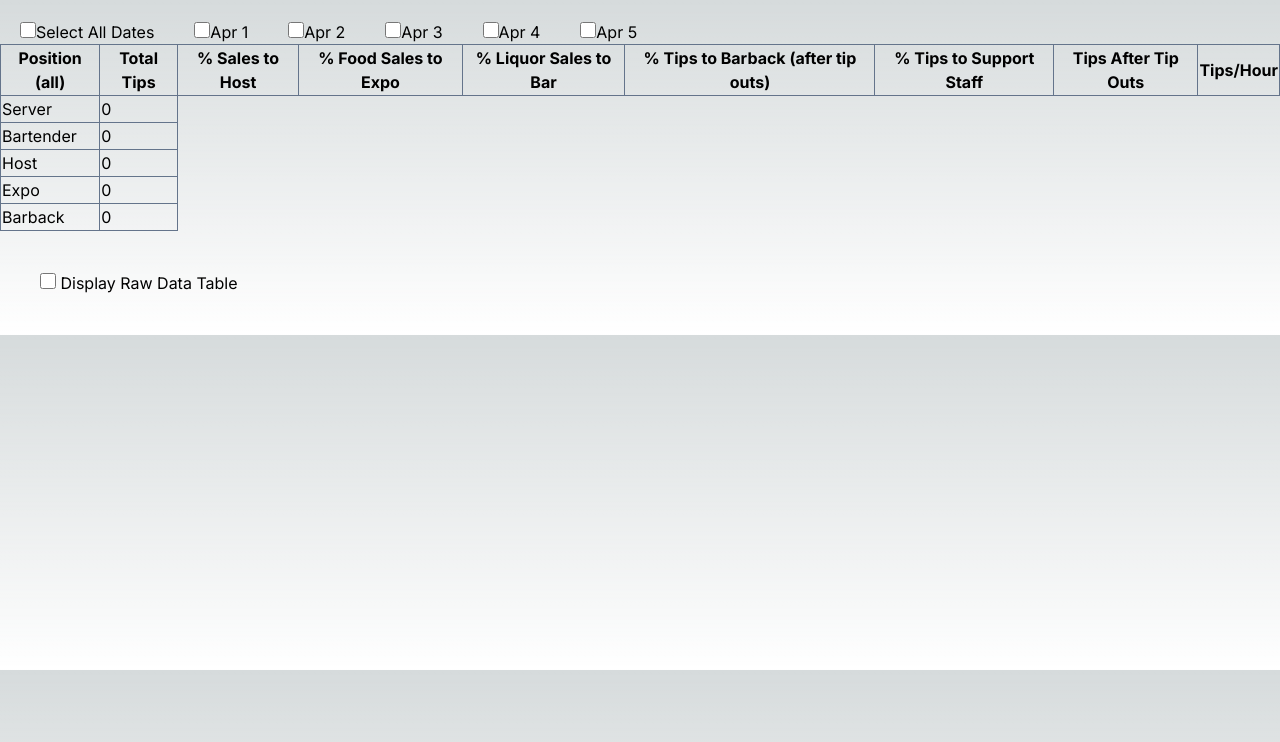
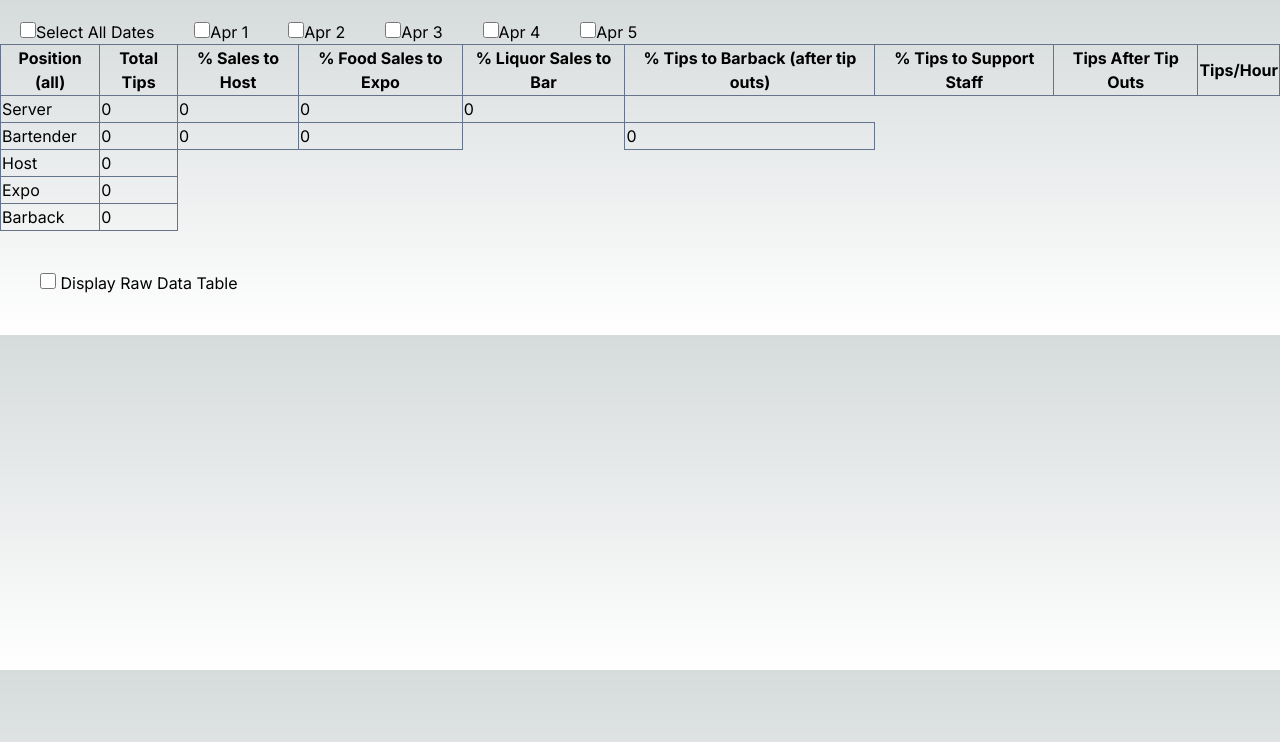
Before and after one commit to cyrilmb/tip-out-calculator, a Next.js app: page / in a window 1280 px wide. Shown: the top 742 px of the page. Built offline with nearby package versions, Linux system fonts and the light colour scheme.

Commit message:
trying to fill out the table, need to refactor this component into smaller ones by function. The barback tipout percentage is NOT WORKING

```diff
--- a/components/DataSummaries.tsx
+++ b/components/DataSummaries.tsx
@@ -71,17 +71,16 @@ const DataSummaries: React.FC<DataSummariesProps> = ({
   function calculateTipOutPercentage(
     position: 'server' | 'bartender',
     salesType: 'foodSales' | 'liquorSales' | 'totalSales',
-    recipient: 'bBackTipOut' | 'expoTipOut' | 'hostTipOut'
+    recipient: 'bBackTipOut' | 'expoTipOut' | 'hostTipOut' | 'barTipOut',
+    filteredData: Shift[]
   ): number {
-    const shifts: Shift[] = [] // Your dataset
-
     // Filter shifts based on position
-    const filteredShifts = shifts.filter(
+    const filteredShifts = filteredData.filter(
       (shift) => shift.position.toLowerCase() === position
     )
 
     // Calculate total sales based on salesType
-    const totalSales = filteredShifts.reduce((acc, shift) => {
+    let totalSales = filteredShifts.reduce((acc, shift) => {
       if (salesType === 'foodSales') {
         return acc + shift.foodSales
       } else if (salesType === 'liquorSales') {
@@ -90,6 +89,18 @@ const DataSummaries: React.FC<DataSummariesProps> = ({
         return acc + shift.foodSales + (shift.liquorSales || 0)
       }
     }, 0)
+
+    // Check if totalSales is not 0
+    if (totalSales === 0) {
+      return 0
+    }
+
+    // Adjust totalSales for bartender if recipient is bBackTipOut
+    if (position === 'bartender' && recipient === 'bBackTipOut') {
+      totalSales = filteredShifts.reduce((acc, shift) => {
+        return acc + shift.totalTips
+      }, 0)
+    }
 
     // Calculate total tip out based on recipient
     let totalTipOut = 0
@@ -113,8 +124,45 @@ const DataSummaries: React.FC<DataSummariesProps> = ({
     // Calculate the percentage
     const percentage = (totalTipOut / totalSales) * 100
 
-    return percentage
+    return round2Decimal(percentage)
   }
+
+  const serverToHostPercentage = calculateTipOutPercentage(
+    'server',
+    'totalSales',
+    'hostTipOut',
+    filteredData
+  )
+  const barToHostPercentage = calculateTipOutPercentage(
+    'bartender',
+    'totalSales',
+    'hostTipOut',
+    filteredData
+  )
+  const serverToExpoPercentage = calculateTipOutPercentage(
+    'server',
+    'foodSales',
+    'expoTipOut',
+    filteredData
+  )
+  const barToExpoPercentage = calculateTipOutPercentage(
+    'bartender',
+    'foodSales',
+    'expoTipOut',
+    filteredData
+  )
+  const serverToBarPercentage = calculateTipOutPercentage(
+    'server',
+    'liquorSales',
+    'barTipOut',
+    filteredData
+  )
+  const bBackPercentage = calculateTipOutPercentage(
+    'bartender',
+    'totalSales',
+    'bBackTipOut',
+    filteredData
+  )
 
   return (
     <div>
@@ -124,6 +172,7 @@ const DataSummaries: React.FC<DataSummariesProps> = ({
             <th className="border border-slate-500">Position (all)</th>
             <th className="border border-slate-500">Total Tips</th>
             <th className="border border-slate-500">% Sales to Host</th>
+
             <th className="border border-slate-500">% Food Sales to Expo</th>
             <th className="border border-slate-500">% Liquor Sales to Bar</th>
             <th className="border border-slate-500">
@@ -138,10 +187,21 @@ const DataSummaries: React.FC<DataSummariesProps> = ({
           <tr>
             <td className="border border-slate-500">Server</td>
             <td className="border border-slate-500">{serverTips}</td>
+            <td className="border border-slate-500">
+              {serverToHostPercentage}
+            </td>
+            <td className="border border-slate-500">
+              {serverToExpoPercentage}
+            </td>
+            <td className="border border-slate-500">{serverToBarPercentage}</td>
           </tr>
           <tr>
             <td className="border border-slate-500">Bartender</td>
             <td className="border border-slate-500">{bartenderTips}</td>
+            <td className="border border-slate-500">{barToHostPercentage}</td>
+            <td className="border border-slate-500">{barToExpoPercentage}</td>
+            <td></td>
+            <td className="border border-slate-500">{bBackPercentage}</td>
           </tr>
           <tr>
             <td className="border border-slate-500">Host</td>
```
